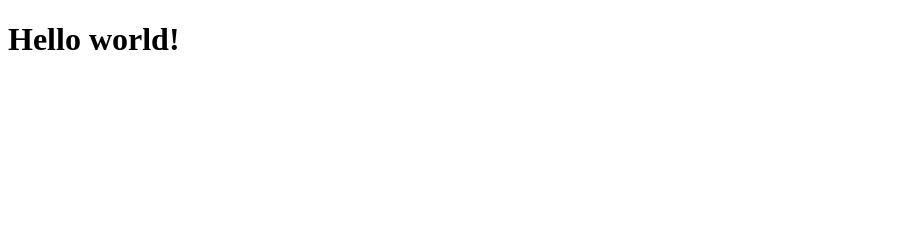
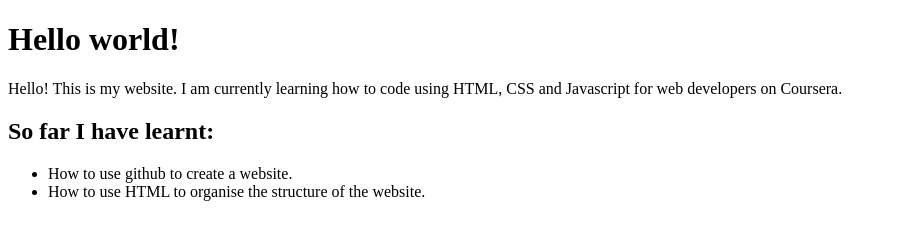
Before and after one commit to LNichols93/Coursera, a plain HTML site: page site/index.html in a window 1280 px wide. Shown: the whole page, without its empty margins (0-897 px from the left). Drawn offline with Linux system fonts and the light colour scheme.

Commit message:
Added an unordered list.

```diff
--- a/site/index.html
+++ b/site/index.html
@@ -1,9 +1,16 @@
 <!DOCTYPE html>
 <html>
 <head>
-	<title>Hello Coursera!</title>
+	<meta charset="utf-8">
+	<title>Laura's Website</title>
 </head>
 <body>
 <h1>Hello world!</h1>
+<p>Hello! This is my website. I am currently learning how to code using HTML, CSS and Javascript for web developers on Coursera.</p>
+<h2>So far I have learnt:</h2>
+<ul>
+	<li>How to use github to create a website.</li>
+	<li>How to use HTML to organise the structure of the website.</li>
+</ul>
 </body>
 </html>
```
